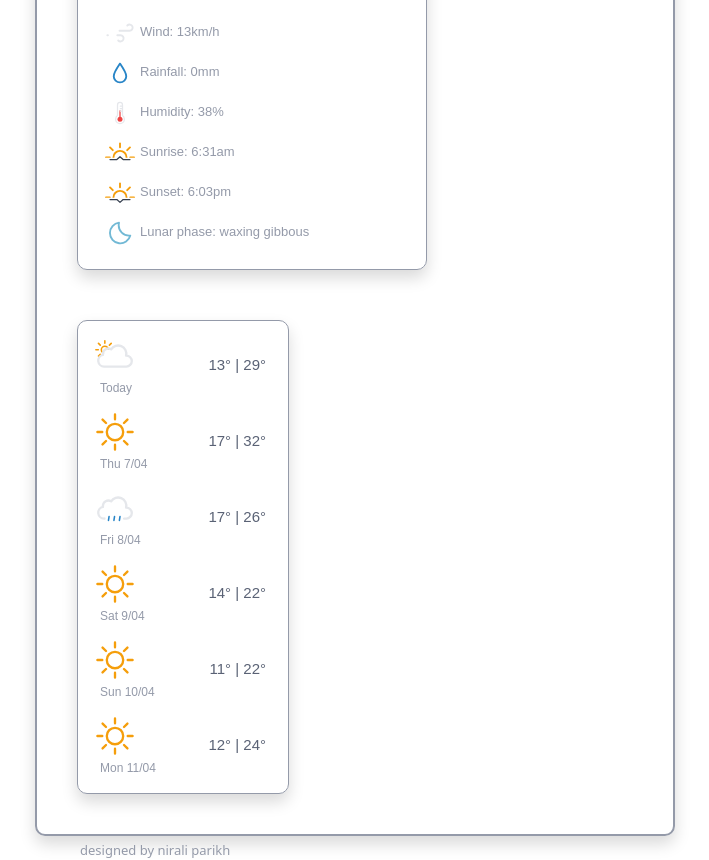
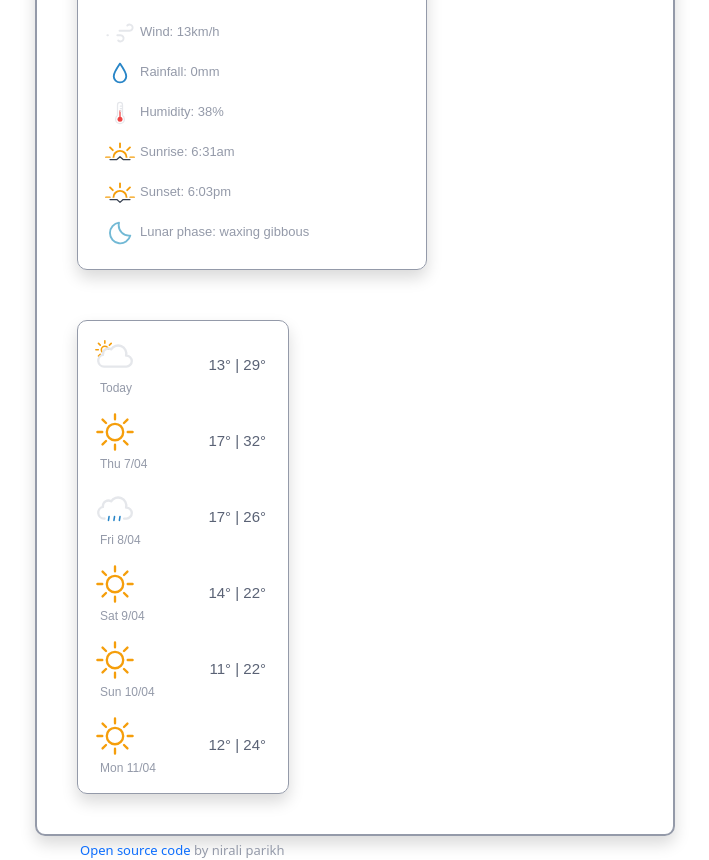
Before and after one commit to niku153/Weather-application, a plain HTML site: page index.html in a window 1280 px wide. Shown: the part 344-1204 px from the top of the page, without its empty margins (285-994 px from the left). Drawn offline with nearby package versions, Linux system fonts and the light colour scheme.

Commit message:
Added GitHub link in footer

```diff
--- a/index.html
+++ b/index.html
@@ -199,7 +199,15 @@
         </div>
       </div>
     </div>
-    <footer>designed by nirali parikh</footer>
+    <footer>
+      <a
+        href="https://github.com/niku153/Weather-application"
+        target="_blank"
+        class="github-link"
+        >Open source code</a
+      >
+      by nirali parikh
+    </footer>
     <script src="app.js"></script>
   </body>
 </html>
--- a/style.css
+++ b/style.css
@@ -167,3 +167,6 @@ footer {
   font-weight: lighter;
   font-size: 13px;
 }
+.github-link {
+  text-decoration: none;
+}
```
